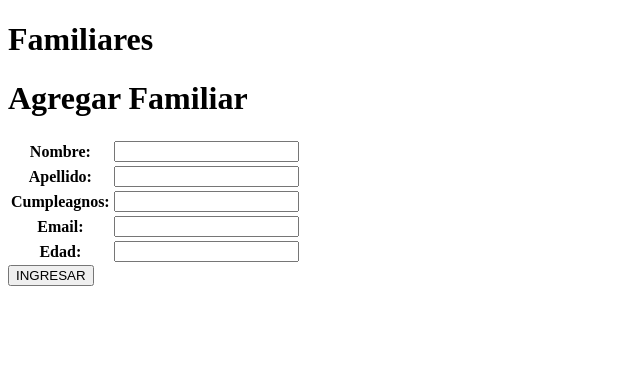
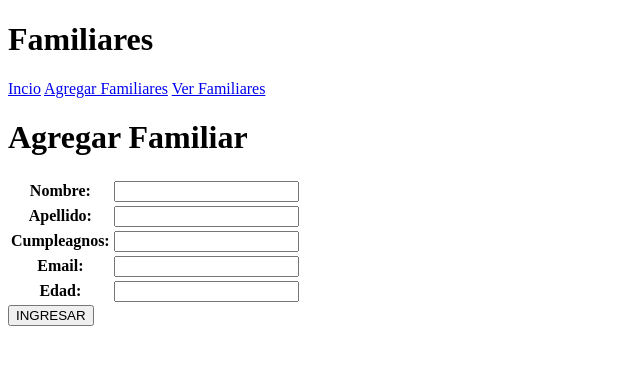
Before and after one commit to LucasMigliaccio/familiar, a Django app: page /agregar/ in a window 1280 px wide. Shown: the top 365 px of the page, without its empty margins (0-640 px from the left). Run offline with Django 4.2, Linux system fonts and the light colour scheme.

Commit message:
entrega final

```diff
--- a/Familia1/gestionFamiliar/templates/base.html
+++ b/Familia1/gestionFamiliar/templates/base.html
@@ -8,7 +8,14 @@
     <header>
         <h1> Familiares</h1>
     </header>
+    <div class="nav-bg">
+        <nav class="navegacion-principal contenedor">
+            <a href='{% url "base" %}'>Incio</a>
+            <a href='{% url "addFamiliar" %}'>Agregar Familiares</a>
+            <a href='{% url "viewFamiliar" %}'>Ver Familiares</a>
 
+        </nav>
+    </div>
 
 {% block contenido %}
 
```
